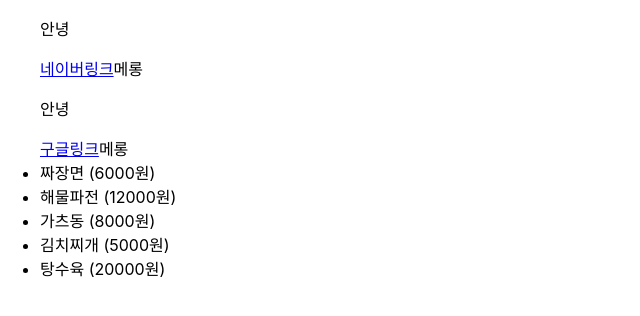
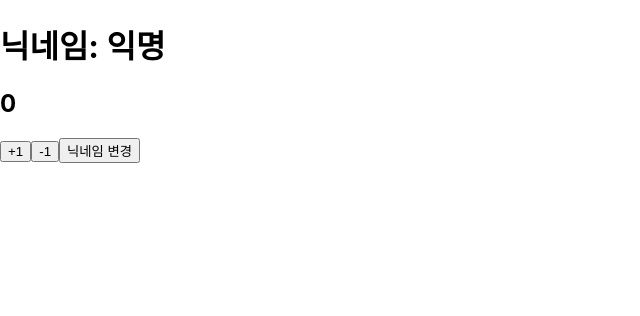
Before and after one commit to kkang3617/react-basic202306, a React (Create React App) app: page / in a window 1280 px wide. Shown: the top 316 px of the page, without its empty margins (0-640 px from the left). Built offline with nearby package versions, Linux system fonts and the light colour scheme; the HTML template or start-up script is replaced by a standard one.

Commit message:
#3. react 훅(useState, useEffect)

```diff
--- a/src/App.js
+++ b/src/App.js
@@ -4,6 +4,8 @@
 import ClickEvent from './component/chap01_event/ClickEvent';
 import SubmitEvent from './component/chap01_event/SubmitEvent';
 import FoodList from './component/chap02_props/FoodList';
+import Counter from './component/chap03_state/Counter';
+import NickName from './component/chap03_state/NickName';
 
 //리액트에서는 하나의 컴포넌트가 여러개의 엘리먼트르 반환할 수 있다.
 //JSX를 작성할 때 return 문 안에 반드시 하나의 최상위 태그가 있어야 한다.
@@ -23,7 +25,7 @@
   //{} 안에서 함수의 호출문이나 변수참조는 가능.
   return (
     <>
-      <FoodList />
+      <Counter />
     </>
   );
 }
--- /dev/null
+++ b/src/component/chap03_state/Counter.js
@@ -0,0 +1,41 @@
+import React, { useState , useEffect } from 'react'
+
+const Counter = () => {
+
+    const [number, setNumber] = useState(0);
+    const [nick, setNick] = useState('익명');
+
+    const increase = () => setNumber(number + 1);
+    const decrease = () => setNumber(number - 1);
+
+    const changeNick = () => setNick('김철수');
+
+    /*
+    useEffect:
+    - 화면이 처음으로 랜더링(마운트) 될 때 자동으로 호출되는 함수.
+    - 상태값이 변경될 때마다 다시 호출.
+    - 만약에 첫 렌더링 시에만 useEffect를 호출하고 싶다면
+      두 번째 파라미터로 빈 배열(의존성 배열)을 넣으면 된다.
+    - 의존성 배열에 상태변수를 넣으면 해당 상태변수가 업데이트 될 때마다
+      useEffect가 재호출됨.
+    */
+    useEffect(() => {
+        //화면이 처음 렌더링 될 때 fetch를 통해 서버 api를 호출하는 경우,
+        //처음 1회 호출 후에 또 할 필요가 있을까?
+        console.log('3. useEffect called!!');
+    }, [nick]);
+
+    console.log('1. component function executed!!');
+
+  return (
+    <>
+        { console.log('2. rendered html!!!') }
+        <h1>닉네임: { nick }</h1>
+        <h2>{number}</h2>
+        <button onClick={increase}>+1</button>
+        <button onClick={decrease}>-1</button>
+        <button onClick={changeNick}>닉네임 변경</button>
+    </>
+  );
+}
+export default Counter;
--- /dev/null
+++ b/src/component/chap03_state/NickName.js
@@ -0,0 +1,31 @@
+import React, { useState } from 'react'
+
+const NickName = () => {
+
+    //useState 혹은 배열을 리턴하는데,
+    //0번에는 상태변수값, 1번에는 상태변수값을 변경할 수 있는 setter함수가 제공됨.
+
+    //useState의 리턴 타입이 배열이기 때문에 구조 분해 할당을 통해
+    //쉽게 이름을 지어서 사용가능 (관례식으로 상태변수값, set상태변수값)
+    const [nickName, setNickName] = useState('김철수'); //배열0번에는 '김철수'가 리턴됨.
+    // console.log('result: ' , result);
+
+    // let nickName = '김철수'; //지역변수
+
+    const changeNickname = e => {
+        console.log('changeNickname called!!');
+        //nickName = '척척박사';
+        setNickName('척척박사'); //useState의 setter를 호출해서 상태변수의 값 변경.
+        console.log('nickName: ' , nickName);
+    }
+
+  return (
+    <>
+        <h1>Hello ~~~ {nickName}</h1>
+        <button className='btn' onClick={changeNickname}>버튼</button>
+        <button className='btn' onClick={() => setNickName('척척석사')}>버튼2</button>
+    </>
+  );
+}
+
+export default NickName;
```
